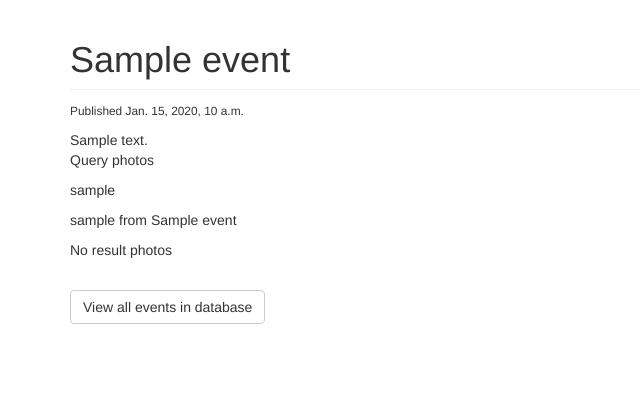
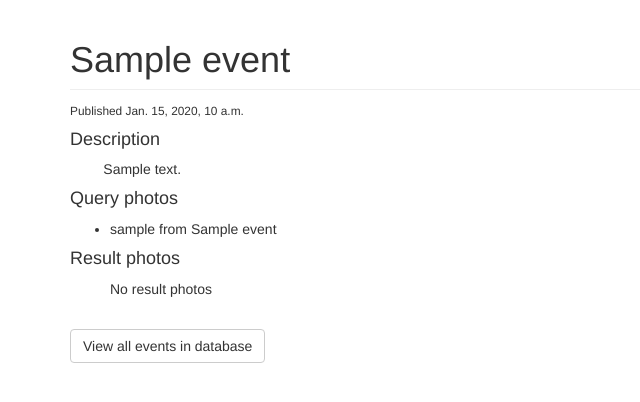
Before and after one commit to alexgavrrr/cbir-django, a Django app: page /photologue/event/sample/ in a window 1280 px wide. Shown: the part 52-454 px from the top of the page, without its empty margins (0-640 px from the left). Run offline with Django 3.2, Linux system fonts and the light colour scheme; tables that the repository leaves empty hold one stand-in row (values such as "Sample post"); some libraries are stand-ins or nearby versions.

Commit message:
made event detail prettier

```diff
--- a/photologue/templates/photologue/event_detail.html
+++ b/photologue/templates/photologue/event_detail.html
@@ -8,28 +8,33 @@
 	<div class="row col-lg-12">
         <h1 class="page-header">{{ event.title }}</h1>
         <p class="muted"><small>{% trans "Published" %} {{ event.date_added }}</small></p>
-        {% if event.description %}{{ event.description|safe }}{% endif %}
+        {% if event.description %}
+            <h4>Description</h4>
+            <p style="text-indent: 3%">{{ event.description|safe }}</p>
+        {% endif %}
 
+        <h4>Query photos</h4>
+        <ul>
         {% if query_photos %}
-                <p>Query photos</p>
                 {% for query in query_photos %}
-                    <p>{{ query.slug }} </p>
-                    <p>{{ query }}</p>
+                    <li>{{ query }}</li>
                 {% endfor %}
         {% else %}
-            <p>No query photos</p>
+            No query photos
         {% endif %}
+        </ul>
 
+        <h4>Result photos</h4>
+        <ul>
         {% if photos %}
-            <p>Result photos</p>
             {% for photo in photos %}
-                <p>{{ photo.slug }} </p>
-                <p>{{ photo }} </p>
+                <li>{{ photo }} </li>
                 <!--<img src="todo" class="todo" alt="{{ photo.slug }}">-->
             {% endfor %}
         {% else %}
-            <p>No result photos</p>
+            No result photos
         {% endif %}
+        </ul>
 
         <div><a href="{% url 'photologue:database_detail' event.database.slug %}" class="btn btn-default">{% trans "View all events in database" %}</a></div>
 	</div>
```
